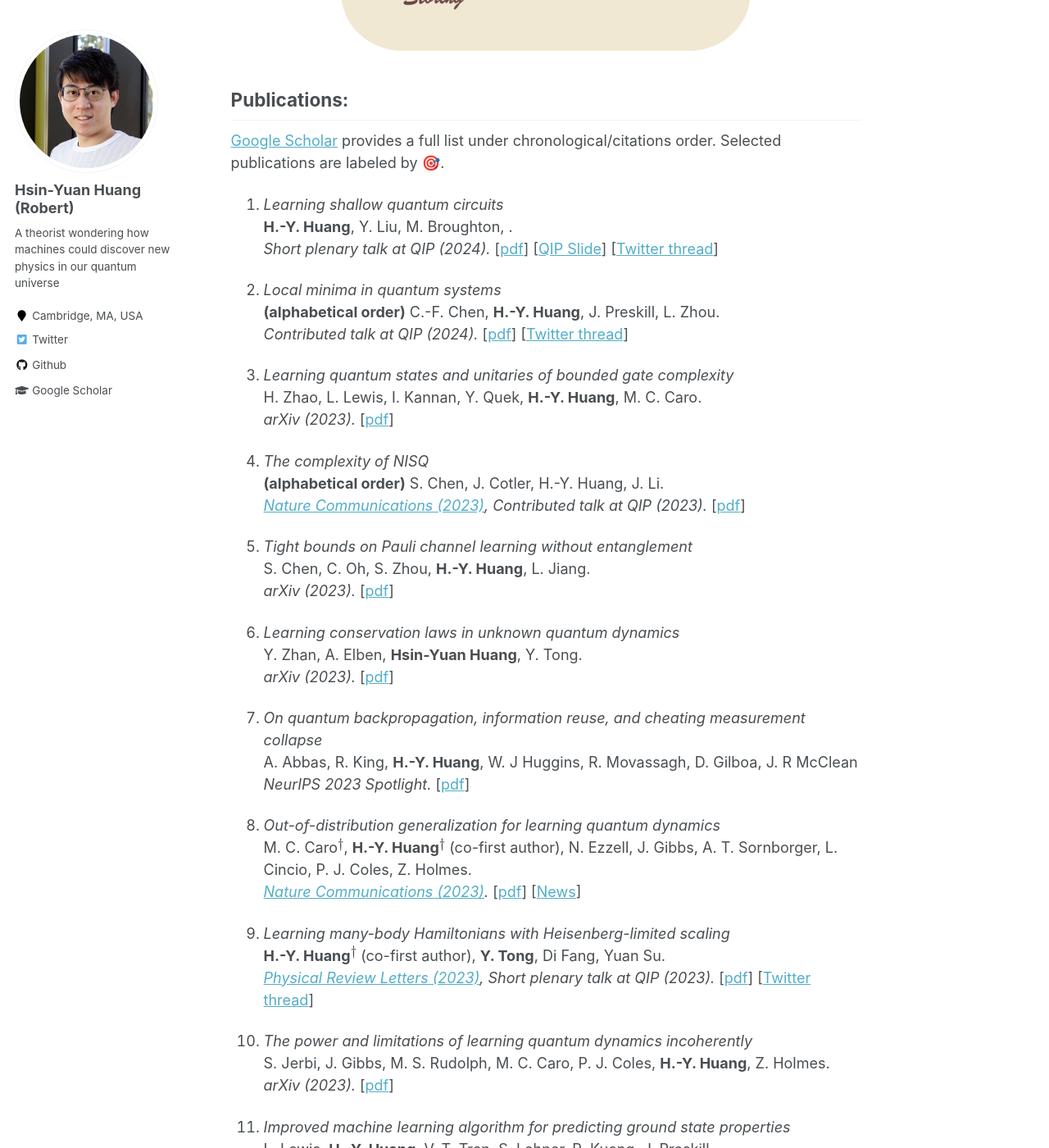
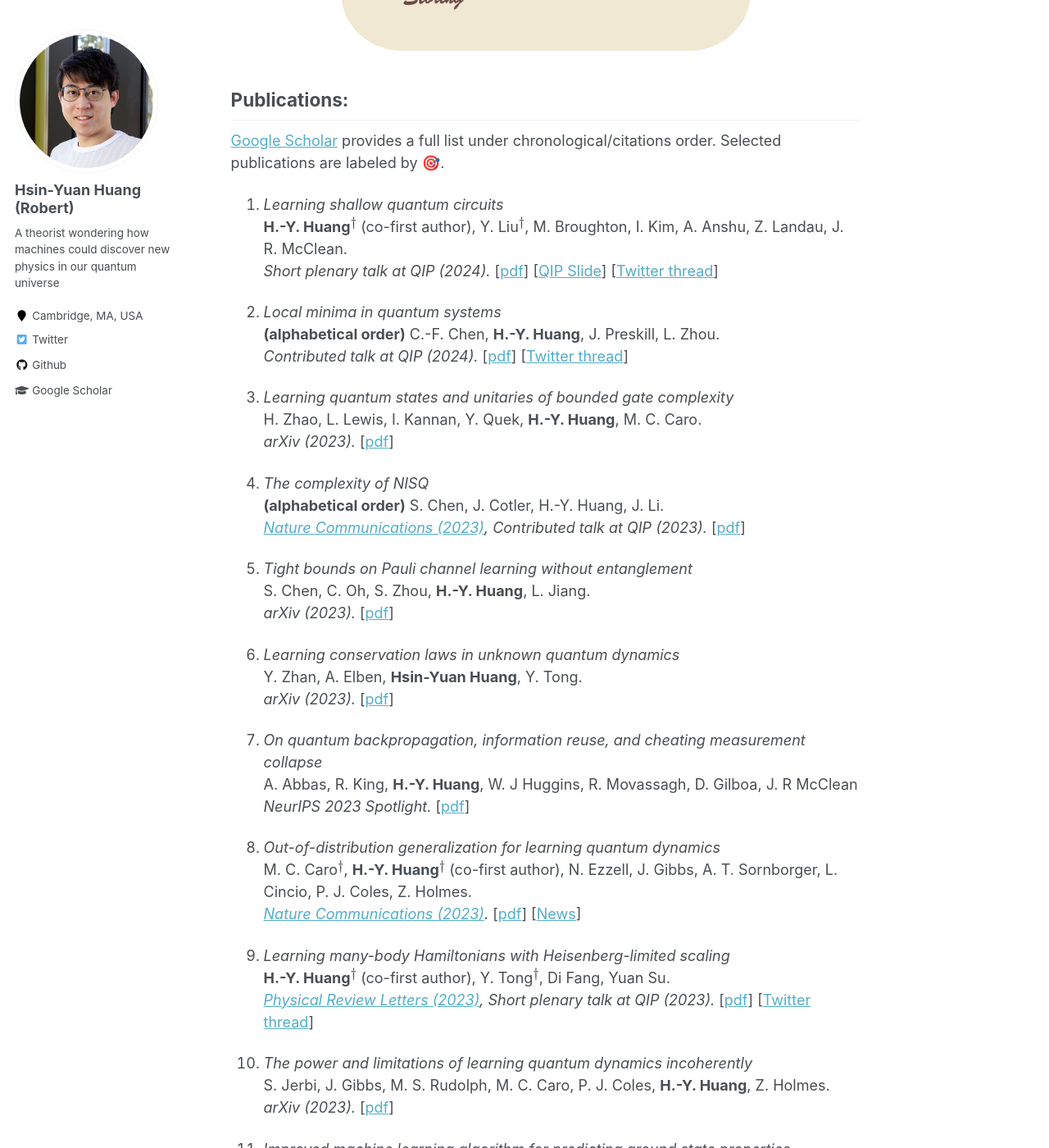
Before and after one commit to hsinyuan-huang/hsinyuan-huang.github.io, a Jekyll site: the page built from _pages/about.md, in a window 1280 px wide and 1400 px high, scrolled down 1237 px. Shown: the whole window at 82% size. Built offline with Jekyll 4.4.1, drawn with Linux system fonts in a browser that asks for light colours; emoji names are drawn with the system emoji font; formulas are drawn with MathJax 3.

Commit message:
update authors

```diff
--- a/_pages/about.md
+++ b/_pages/about.md
@@ -34,7 +34,7 @@ My ultimate dream is to build quantum machines that can discover new facets of o
 <a href="https://scholar.google.com/citations?user=2y5YF-gAAAAJ&hl=en" target="_blank">Google Scholar</a> provides a full list under chronological/citations order. Selected publications are labeled by :dart:.
 
 1. *Learning shallow quantum circuits* <br>
-**H.-Y. Huang**, Y. Liu, M. Broughton, .<br>
+**H.-Y. Huang**<sup>$\dagger$</sup> (co-first author), Y. Liu<sup>$\dagger$</sup>, M. Broughton, I. Kim, A. Anshu, Z. Landau, J. R. McClean.<br>
 *Short plenary talk at QIP (2024).* [<a href="https://arxiv.org/abs/2401.10095" target="_blank">pdf</a>] [<a href="https://hsinyuan-huang.github.io/assets/img/Learning-shallow-QC-QIP.pdf" target="_blank">QIP Slide</a>] [<a href="https://x.com/RobertHuangHY/status/1748917003170332700?s=20" target="_blank">Twitter thread</a>]
 
 1. *Local minima in quantum systems* <br>
@@ -66,7 +66,7 @@ M. C. Caro<sup>$\dagger$</sup>, **H.-Y. Huang**<sup>$\dagger$</sup> (co-first au
 *<a href="https://www.nature.com/articles/s41467-023-39381-w" target="_blank">Nature Communications (2023)</a>.* [<a href="https://arxiv.org/abs/2204.10268" target="_blank">pdf</a>] [<a href="https://www.eurekalert.org/news-releases/994275">News</a>]
 
 1. *Learning many-body Hamiltonians with Heisenberg-limited scaling* <br>
-**H.-Y. Huang**<sup>$\dagger$</sup> (co-first author), **Y. Tong**, Di Fang, Yuan Su. <br>
+**H.-Y. Huang**<sup>$\dagger$</sup> (co-first author), Y. Tong<sup>$\dagger$</sup>, Di Fang, Yuan Su. <br>
 *<a href="https://journals.aps.org/prl/abstract/10.1103/PhysRevLett.130.200403" target="_blank">Physical Review Letters (2023)</a>, Short plenary talk at QIP (2023).* [<a href="https://arxiv.org/abs/2210.03030" target="_blank">pdf</a>] [<a href="https://twitter.com/RobertHuangHY/status/1578350030641328128" target="_blank">Twitter thread</a>]
 
 1. *The power and limitations of learning quantum dynamics incoherently* <br>
```
